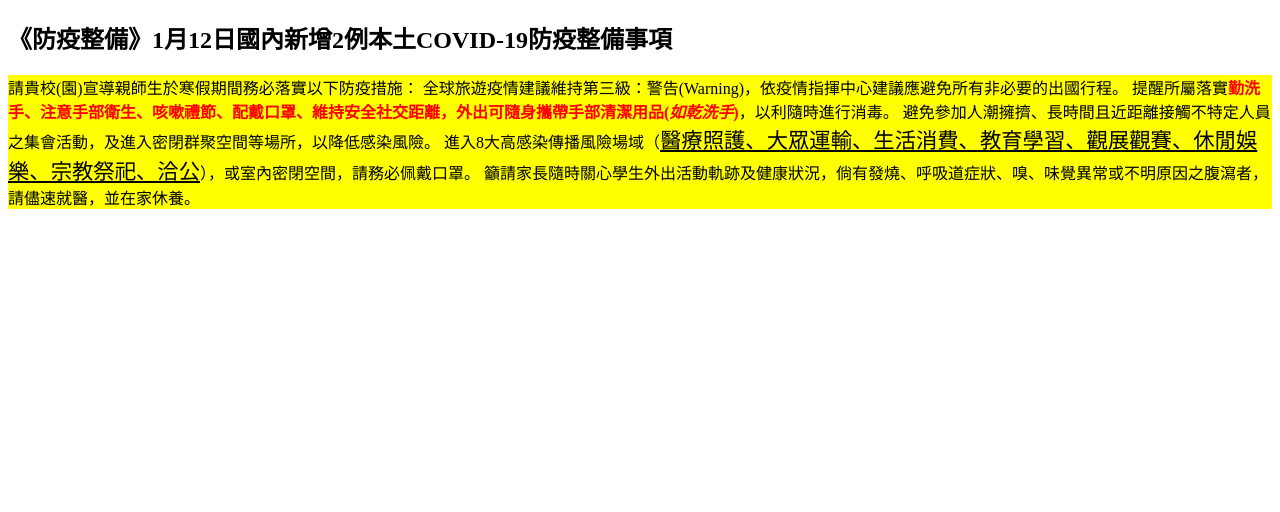
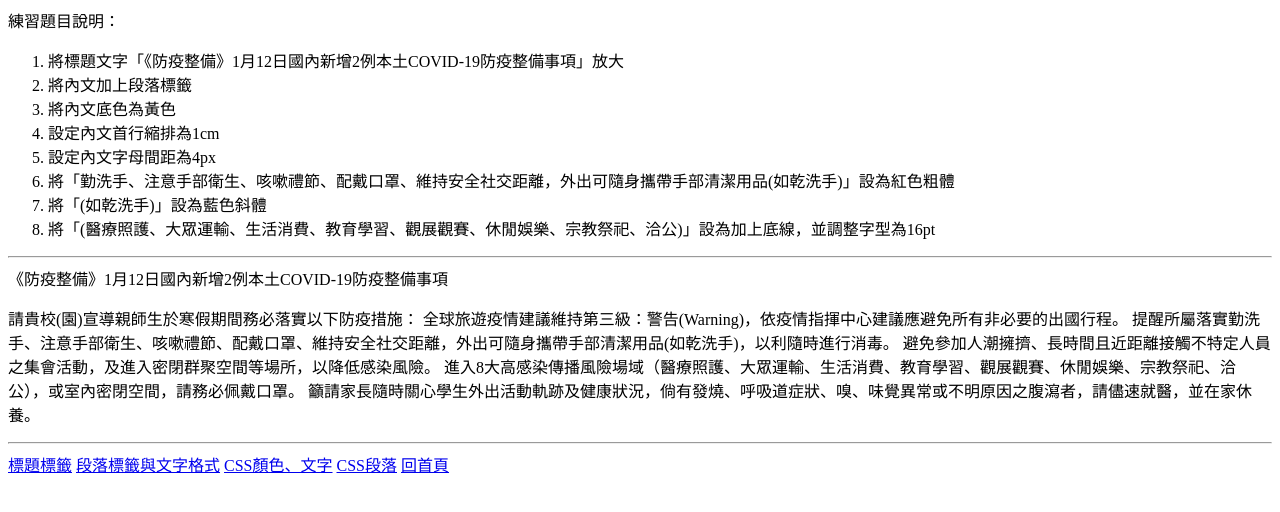
Before and after one commit to superpucy/HtmlDemo, a plain HTML site: page hw2.html in a window 1280 px wide. Drawn offline with Linux system fonts and the light colour scheme.

Commit message:
6 files modified, 2 added

```diff
--- a/hw2.html
+++ b/hw2.html
@@ -3,30 +3,38 @@
 
 <head>
 	<meta charset="UTF-8">
-	<style>
-		b {
-			color: red;
-		}
-
-		p {
-			background-color: yellow;
-		}
-
-		ins {
-			font-size: 16pt;
-		}
-	</style>
+	<title>段落與CSS練習</title>
 </head>
 
 <body>
-	<h2>《防疫整備》1月12日國內新增2例本土COVID-19防疫整備事項</h2>
+	練習題目說明：
+	<ol>
+		<li>將標題文字「《防疫整備》1月12日國內新增2例本土COVID-19防疫整備事項」放大</li>
+		<li>將內文加上段落標籤</li>
+		<li>將內文底色為黃色</li>
+		<li>設定內文首行縮排為1cm</li>
+		<li>設定內文字母間距為4px</li>
+		<li>將「勤洗手、注意手部衛生、咳嗽禮節、配戴口罩、維持安全社交距離，外出可隨身攜帶手部清潔用品(如乾洗手)」設為紅色粗體</li>
+		<li>將「(如乾洗手)」設為藍色斜體</li>
+		<li>將「(醫療照護、大眾運輸、生活消費、教育學習、觀展觀賽、休閒娛樂、宗教祭祀、洽公)」設為加上底線，並調整字型為16pt</li>
+	</ol>
+	<hr>
+	<!-- 修改範圍開始 -->
+	《防疫整備》1月12日國內新增2例本土COVID-19防疫整備事項
 	<p>
 		請貴校(園)宣導親師生於寒假期間務必落實以下防疫措施： 全球旅遊疫情建議維持第三級：警告(Warning)，依疫情指揮中心建議應避免所有非必要的出國行程。
-		提醒所屬落實<b>勤洗手、注意手部衛生、咳嗽禮節、配戴口罩、維持安全社交距離，外出可隨身攜帶手部清潔用品(<i>如乾洗手</i>)</b>，以利隨時進行消毒。
+		提醒所屬落實勤洗手、注意手部衛生、咳嗽禮節、配戴口罩、維持安全社交距離，外出可隨身攜帶手部清潔用品(如乾洗手)，以利隨時進行消毒。
 		避免參加人潮擁擠、長時間且近距離接觸不特定人員之集會活動，及進入密閉群聚空間等場所，以降低感染風險。
-		進入8大高感染傳播風險場域（<ins>醫療照護、大眾運輸、生活消費、教育學習、觀展觀賽、休閒娛樂、宗教祭祀、洽公</ins>），或室內密閉空間，請務必佩戴口罩。
+		進入8大高感染傳播風險場域（醫療照護、大眾運輸、生活消費、教育學習、觀展觀賽、休閒娛樂、宗教祭祀、洽公），或室內密閉空間，請務必佩戴口罩。
 		籲請家長隨時關心學生外出活動軌跡及健康狀況，倘有發燒、呼吸道症狀、嗅、味覺異常或不明原因之腹瀉者，請儘速就醫，並在家休養。
 	</p>
+	<!-- 修改範圍結束 -->
+	<hr>
+	<a href="/headings.html" target="_blank">標題標籤</a>
+	<a href="/word.html" target="_blank">段落標籤與文字格式</a>
+	<a href="/css-inline.html" target="_blank">CSS顏色、文字</a>
+	<a href="/css-inline2.html" target="_blank">CSS段落</a>
+	<a href="/">回首頁</a>
 </body>
 
 </html>
```
Also changed, not shown: css-inline.html (added, +28 -0 lines), css-inline2.html (added, +29 -0 lines), headings.html (+3 -0 lines), hw1.html (+6 -1 lines), hw4.html (+1 -1 lines), index.html (+2 -0 lines), word.html (+4 -2 lines).
